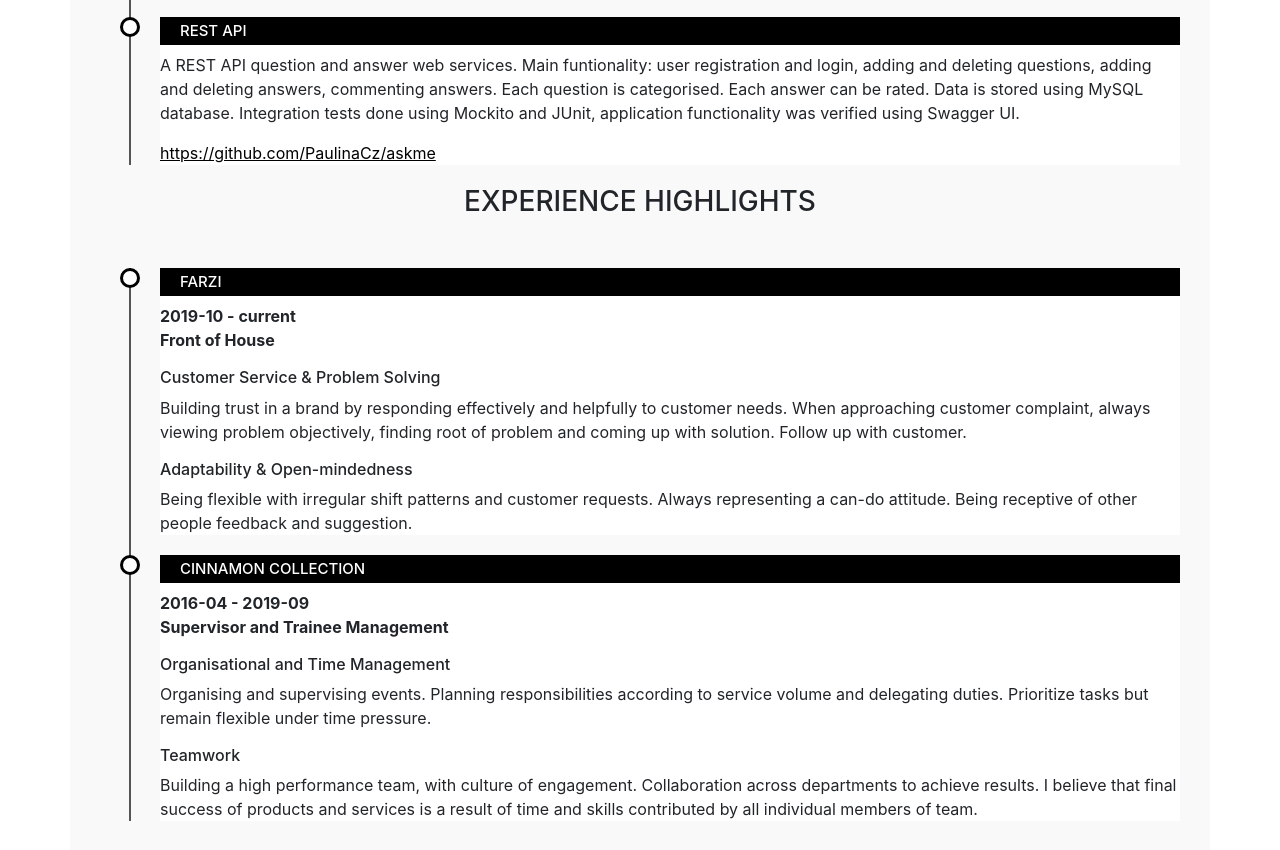
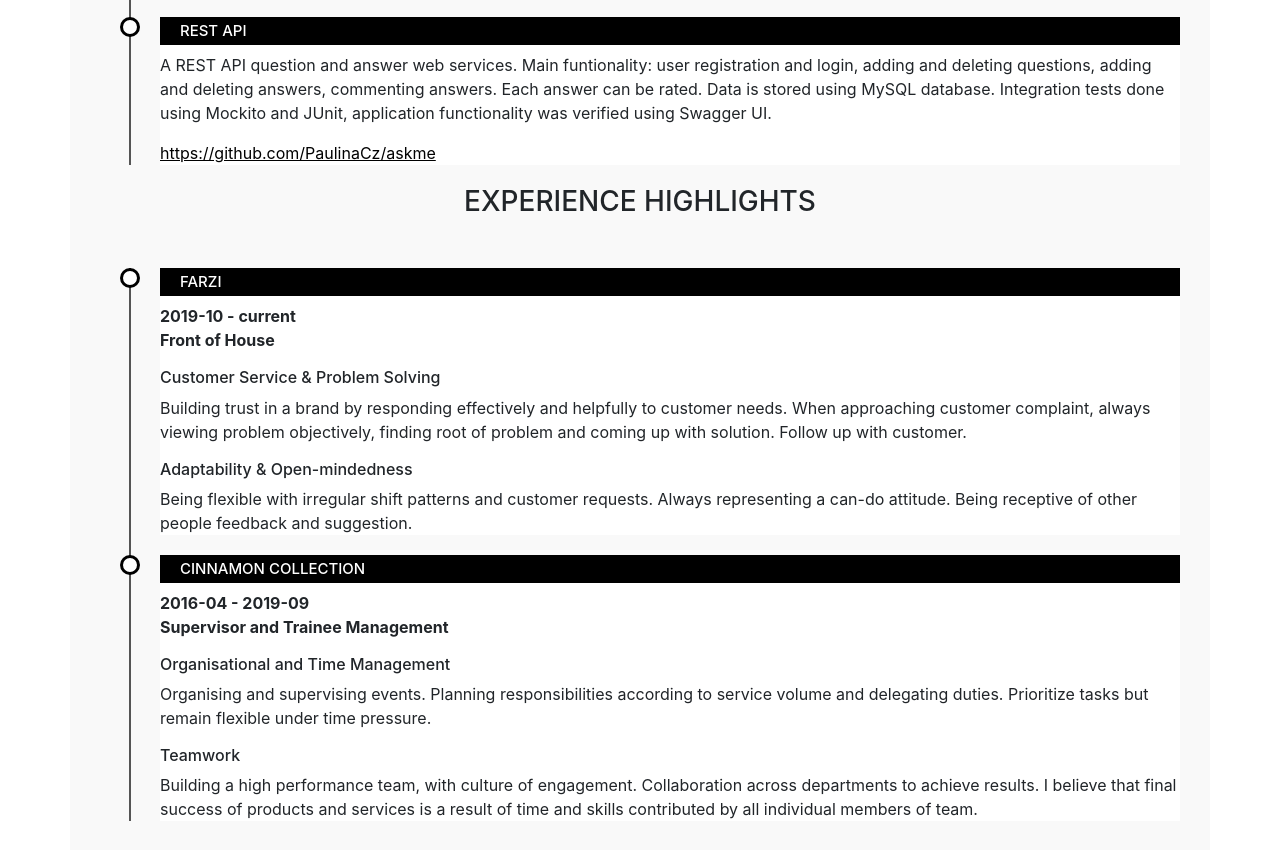
Before and after one commit to PaulinaCz/myOnlineResume, a plain HTML site: page index.html in a window 1280 px wide. Shown: the part 3533-4383 px from the top of the page. Drawn offline with nearby package versions, Linux system fonts and the light colour scheme.

Commit message:
Update index.html

```diff
--- a/index.html
+++ b/index.html
@@ -260,7 +260,7 @@
 					<li>
 					<h4>REST API</h4>
 					<p>
-					A REST API question and answer web services. Main funtionality: user registration and login, adding and deleting questions, adding and deleting answers, commenting answers. Each question is categorised. Each answer can be rated. Data is stored using MySQL database. Integration tests done using Mockito and JUnit, application functionality was verified using Swagger UI.
+					A REST API question and answer web services. Main funtionality: user registration and login, adding and deleting questions, adding and deleting answers, commenting answers. Each answer can be rated. Data is stored using MySQL database. Integration tests done using Mockito and JUnit, application functionality was verified using Swagger UI.
 
 
 					<a href="https://github.com/PaulinaCz/askme" target="_blank"><p>https://github.com/PaulinaCz/askme</p></a>
```
